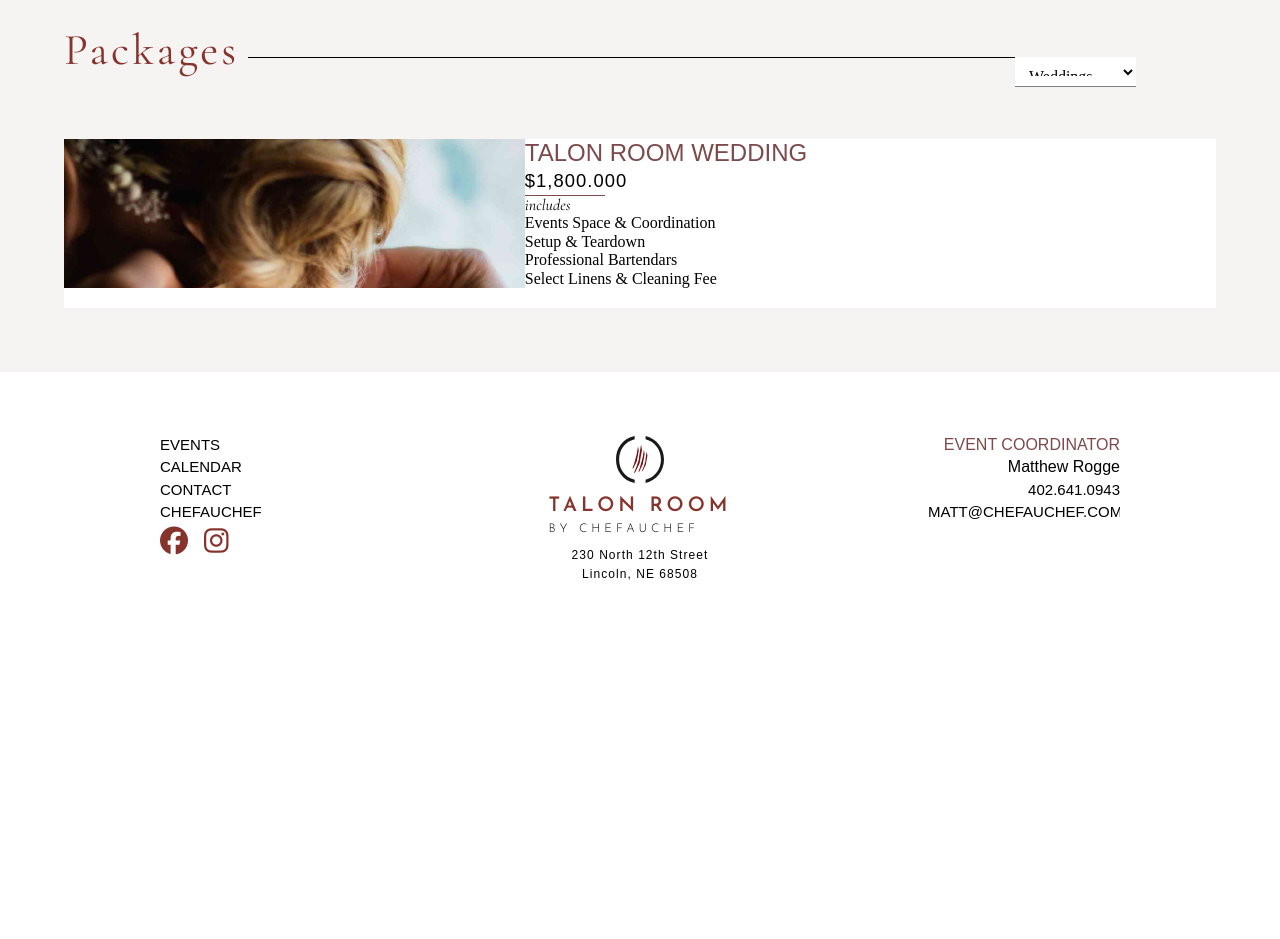
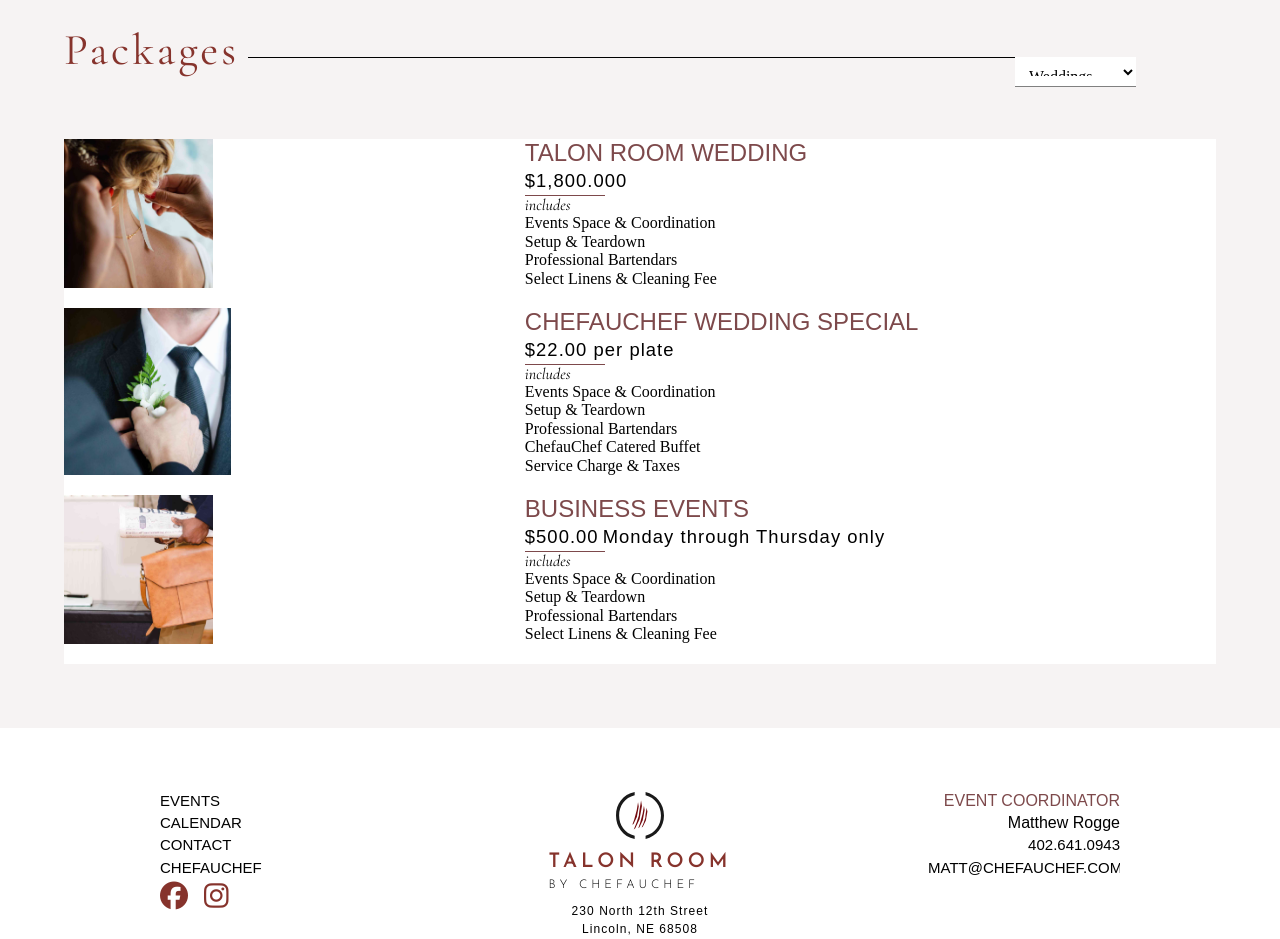
Before and after one commit to saklink99/web3-clientproject, a plain HTML site: page events.html in a window 1280 px wide. Shown: the part 1140-2079 px from the top of the page. Before the commit the page ends 1787 px from the top, so only its background shows below. Drawn offline with nearby package versions, Linux system fonts and the light colour scheme; a script that the page names is missing.

Commit message:
played with jquery and added some structure to events page

```diff
--- a/css/main.css
+++ b/css/main.css
@@ -720,11 +720,28 @@
 	justify-content: space-between;
 }
 
-.package-card > div:first-of-type {
+#weddings .package-card:first-of-type > div:first-of-type {
 	background-repeat: no-repeat;
 	background-image: url(../img/talon-room-wedding.jpg);
-	background-size: cover;
+	background-size: contain;
 }
+
+#weddings .package-card:nth-of-type(2) > div:first-of-type {
+	background-repeat: no-repeat;
+	background-image: url(../img/chefauchef-wedding-special.jpg);
+	background-size: contain;
+}
+
+#business .package-card:first-of-type > div:first-of-type {
+	background-repeat: no-repeat;
+	background-image: url(../img/business.jpg);
+	background-size: contain;
+}
+
+
+
+
+
 
 
 
--- a/events.html
+++ b/events.html
@@ -90,9 +90,11 @@
         </div>
       </div>
 
+      <!-- WEDDINGS -->
+
       <div id="weddings">
         <div class="package-card">
-          <div class="col-2-5"></div>
+          <div class="col-2-5"></div><!-- This div is holding the image within the card in CSS file -->
           <div class="col-3-5">
             <h4>Talon Room Wedding</h4>
             <p>$1,800.000</p>
@@ -107,7 +109,48 @@
           </div>
         </div>
 
+        <div class="package-card">
+          <div class="col-2-5"></div><!-- This div is holding the image within the card in CSS file -->
+          <div class="col-3-5">
+            <h4>ChefauChef Wedding Special</h4>
+            <p>$22.00 per plate</p>
+            <div class="card-underline"></div>
+            <span class="includes">includes</span>
+            <ul>
+              <li>Events Space &amp; Coordination</li>
+              <li>Setup &amp; Teardown</li>
+              <li>Professional Bartendars</li>
+              <li>ChefauChef Catered Buffet</li>
+              <li>Service Charge &amp; Taxes</li>
+            </ul>
+          </div>
+        </div>
       </div>
+
+
+      <!-- BUSINESS -->
+
+      <div id="business">
+        <div class="package-card">
+          <div class="col-2-5"></div><!-- This div is holding the image within the card in CSS file -->
+          <div class="col-3-5">
+            <h4>Business Events</h4>
+            <p>$500.00</p>
+            <p>Monday through Thursday only</p>
+            <div class="card-underline"></div>
+            <span class="includes">includes</span>
+            <ul>
+              <li>Events Space &amp; Coordination</li>
+              <li>Setup &amp; Teardown</li>
+              <li>Professional Bartendars</li>
+              <li>Select Linens &amp; Cleaning Fee</li>
+            </ul>
+          </div>
+        </div>
+      </div>
+
+
+
     </section>
 
 
```
Also changed, not shown: js/script.js (line endings or trailing spaces), 1 other file.
